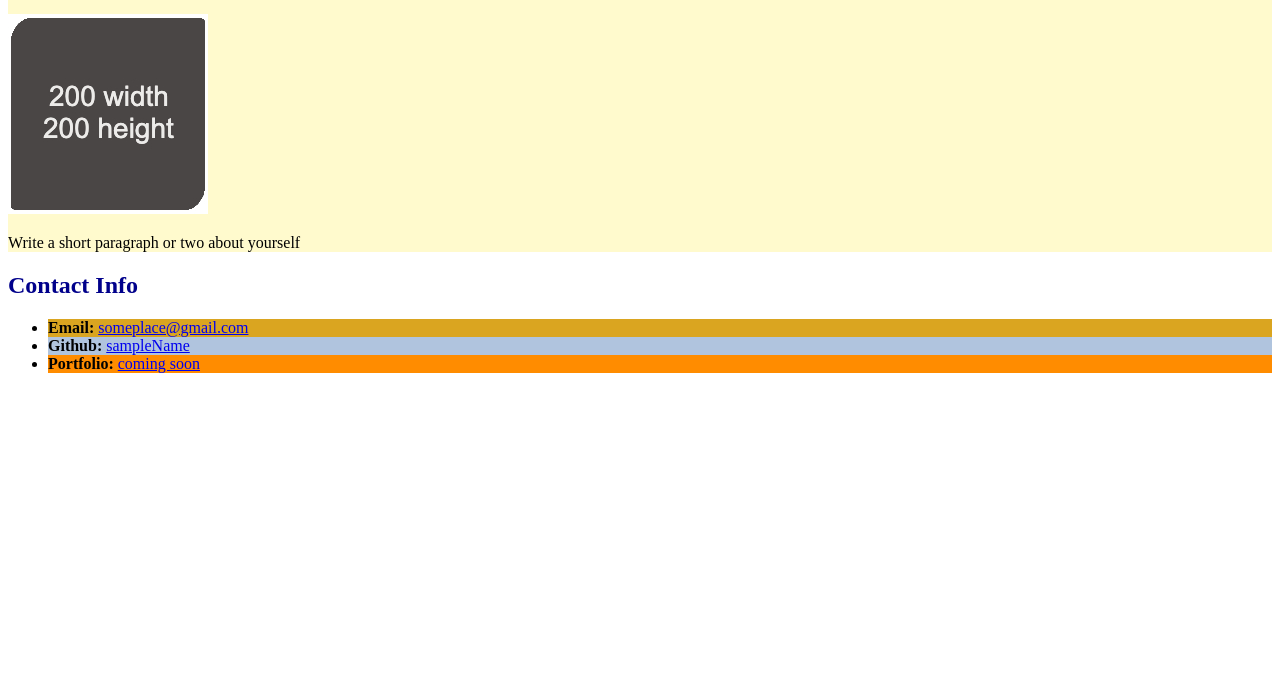
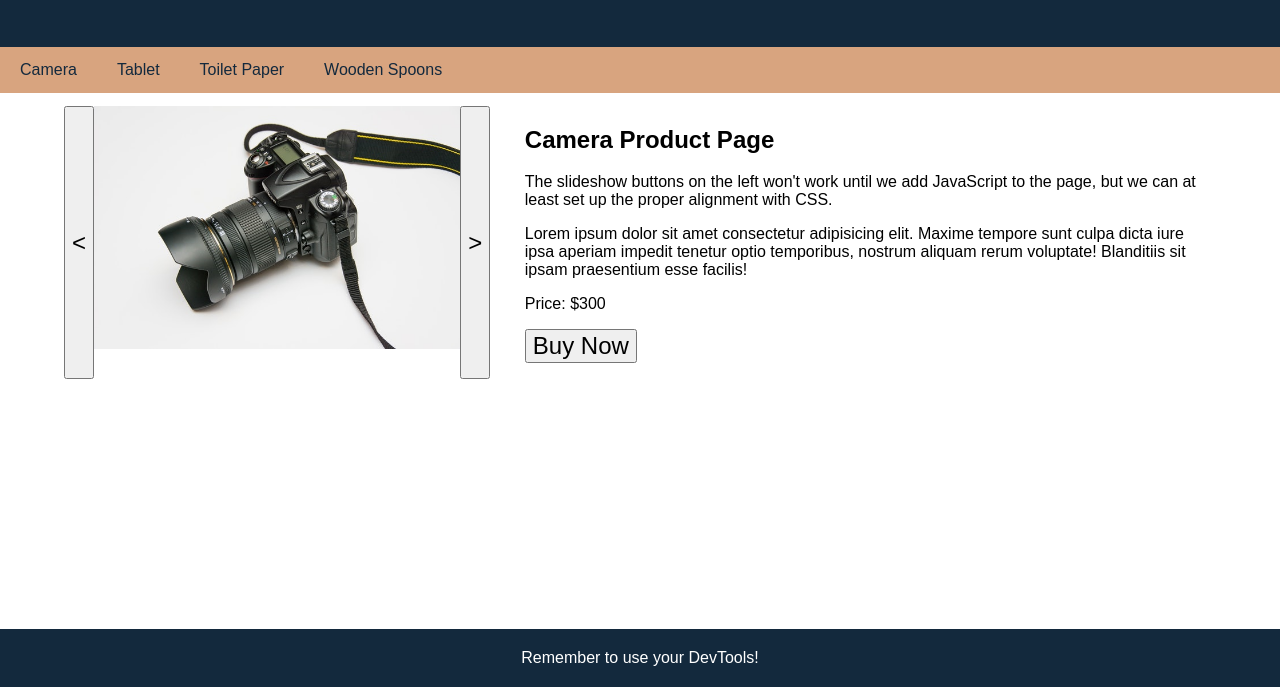
Before and after one commit to angelawong3/classroom, a plain HTML site: page Week-2/(8) Flexbox-placement/index.html in a window 1280 px wide. Shown: the part 113-800 px from the top of the page. Drawn offline with Linux system fonts and the light colour scheme.

Commit message:
amend the files

```diff
--- a/Week-2/(8) Flexbox-placement/assets/css/style.css
+++ b/Week-2/(8) Flexbox-placement/assets/css/style.css
@@ -1,19 +1,79 @@
-.lesson {
-  background-color: lemonchiffon;
+* {
+  box-sizing: border-box;
 }
 
-.title {
-  color: darkblue;
+body {
+  font-family: Arial;
+  margin: 0;
+  display: flex;
+  flex-direction: column;
+  min-height: 100vh;
+  justify-content: flex-start;
 }
 
-#email {
-  background-color: goldenrod;
+header {
+  padding: 40px;
+  text-align: center;
+  background: #13293d;
+  color: #fff;
 }
 
-#github {
-  background-color: lightsteelblue;
+nav {
+  display: flex;
+  background-color: #d8a47f;
 }
 
-#portfolio {
-  background-color: darkorange;
+nav a {
+  color: #13293d;
+  padding: 14px 20px;
+  text-decoration: none;
+  text-align: center;
 }
+
+footer {
+  padding: 20px;
+  text-align: center;
+  background: #13293d;
+  color: #fff;
+  margin-top: auto;
+}
+
+.product {
+  display: flex;
+  width: 90%;
+  margin: 1% auto;
+}
+
+.product button {
+  font-size: 150%;
+}
+
+.product-slideshow {
+  display: flex;
+}
+
+.product-image {
+  width: 100%;
+}
+
+.product-details {
+  margin-left: 3%;
+  flex: 0 0 60%;
+}
+
+@media screen and (max-width: 768px) {
+  main,
+  nav,
+  .product {
+    flex-direction: column;
+  }
+
+  .product-slideshow button {
+    /* Removes the slideshow buttons from the document flow */
+    display: none;
+  }
+
+  .product-details {
+    margin-left: 0;
+  }
+}
--- a/Week-2/(8) Flexbox-placement/index.html
+++ b/Week-2/(8) Flexbox-placement/index.html
@@ -1,33 +1,50 @@
 <!DOCTYPE html>
-<html lang="en-US">
+<html lang="en">
+
   <head>
+    <title>Flexbox Alignment</title>
     <meta charset="UTF-8" />
-    <title>Student Bio With Attributes</title>
-    <!-- Link to stylesheet using rel and href attributes -->
-    <link rel="stylesheet" href="./assets/css/style.css" />
+    <meta name="viewport" content="width=device-width, initial-scale=1" />
+    <link rel="stylesheet" type="text/css" href="./assets/css/style.css" />
   </head>
 
   <body>
     <header>
-      <h1 class="title">Student Bio</h1>
+      <h1>Welcome to the store!</h1>
     </header>
-    <!-- TODO: add class attribute  -->
-    <section class="lesson">
-      <h2 class="title">Your Name</h2>
-      <!-- TODO: modify img attributes -->
-      <img src="./assets/images/image-1.jpg" alt="image-1" />
-      <p>Write a short paragraph or two about yourself</p>
-    </section>
-    <!-- TODO: add class attribute -->
-      <h2 class="title">Contact Info</h1>
-      <ul>
-        <!-- TODO: add id attribute -->
-        <li id="email"><strong>Email:</strong> <a href="#">someplace@gmail.com</a></li>
-        <!-- TODO: add id attribute -->
-        <li id="github"><strong>Github:</strong> <a href="#">sampleName</a></li>
-        <!-- TODO: add id attribute -->
-        <li id="portfolio"><strong>Portfolio:</strong> <a href="#">coming soon</a></li>
-      </ul>
-    </section>
+
+    <nav>
+      <a href="#">Camera</a>
+      <a href="#">Tablet</a>
+      <a href="#">Toilet Paper</a>
+      <a href="#">Wooden Spoons</a>
+    </nav>
+
+    <main>
+      <section class="product">
+        <div class="product-slideshow">
+          <button>&lt;</button>
+          <!-- Wrap the image in a div to avoid weird flexbox behavior -->
+          <div>
+            <img class="product-image" src="./assets/images/camera.jpg" alt="camera" />
+          </div>
+          <button>&gt;</button>
+        </div>
+        <div class="product-details">
+          <h2>Camera Product Page</h2>
+          <p>The slideshow buttons on the left won't work until we add JavaScript to the page, but we can at least set up the proper alignment with CSS.</p>
+          <p>Lorem ipsum dolor sit amet consectetur adipisicing elit. Maxime tempore sunt culpa dicta iure ipsa aperiam impedit tenetur optio temporibus, nostrum aliquam rerum voluptate! Blanditiis sit ipsam praesentium esse facilis!</p>
+          <p>Price: $300</p>
+          <p>
+            <button>Buy Now</button>
+          </p>
+        </div>
+      </section>
+    </main>
+
+    <footer>
+      Remember to use your DevTools!
+    </footer>
   </body>
+
 </html>
```
Also changed, not shown: Week-2/(8) Flexbox-placement/README.md, Week-2/(8) Flexbox-placement/assets/images/camera.jpg (added), Week-2/(8) Flexbox-placement/assets/images/image-1.jpg (deleted).
